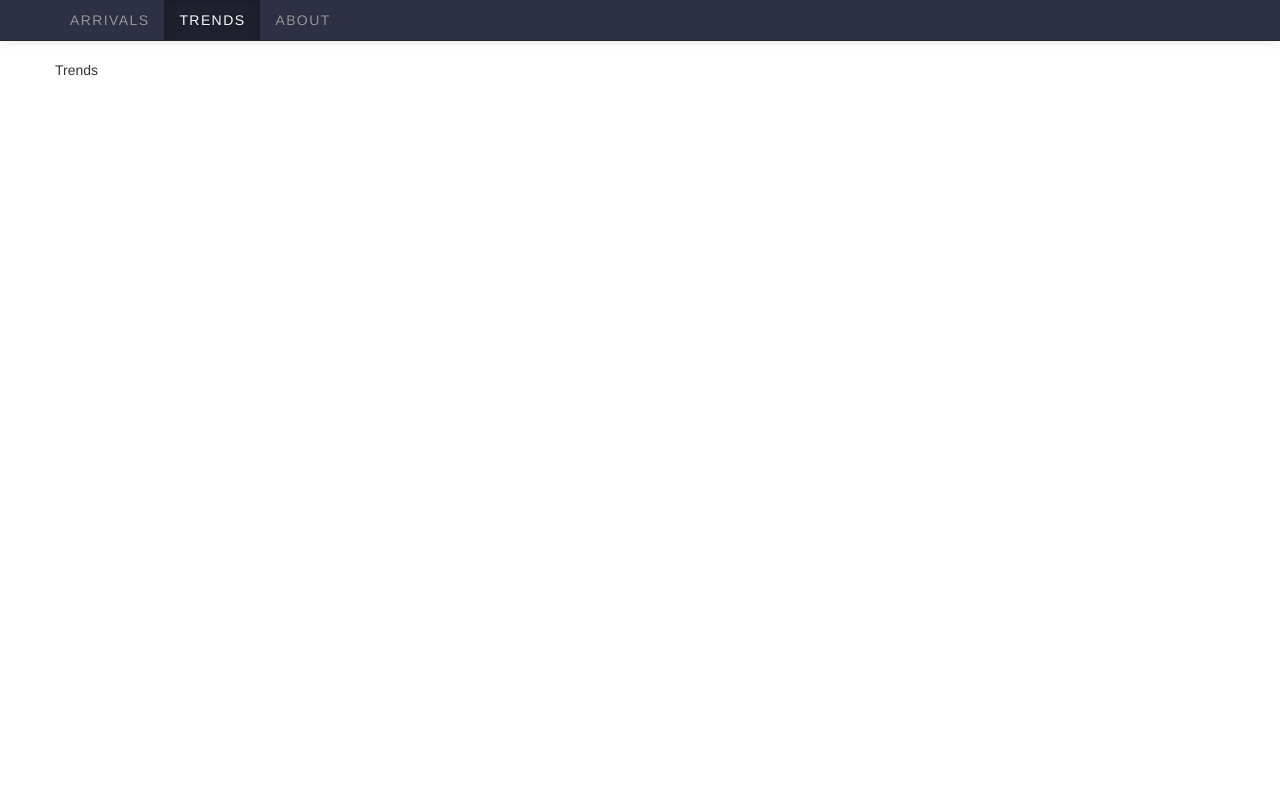
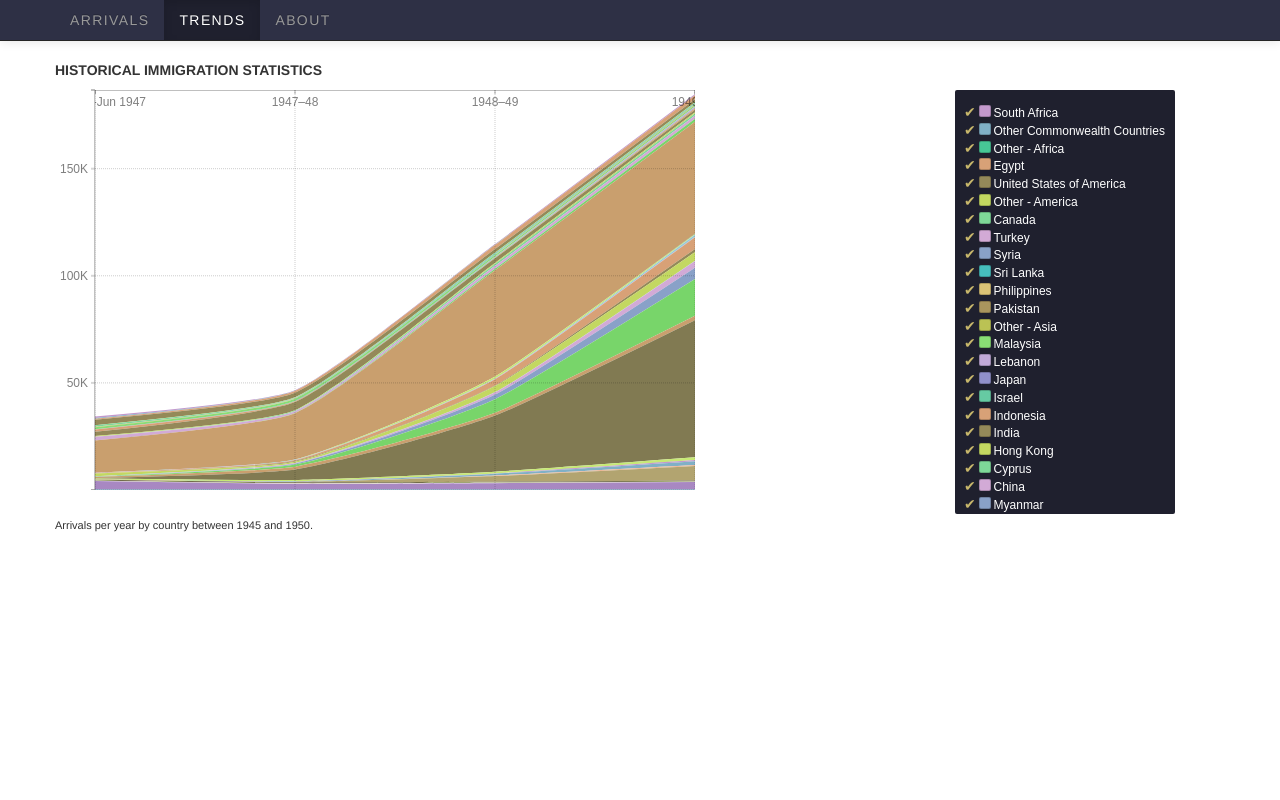
Before and after one commit to AnnaGerber/onebutmany, a plain HTML site: page trends.html in a window 1280 px wide. Drawn offline with nearby package versions, Linux system fonts and the light colour scheme; some icons are missing.

Commit message:
Added trends page using ABS data

```diff
--- /dev/null
+++ b/migrationstats.js
@@ -0,0 +1,432 @@
+console.log("series")
+var graphseries = [
+  {
+    name:"Fiji", data: [
+    { x: 1947, y:282 },
+    { x: 1948, y: 200 },
+    { x: 1949, y: 190 },
+    { x: 1950, y: 180 }
+    ]
+  },
+  {
+    name:"New Zealand",
+    data: [
+    { x: 1947, y:  3903 },
+    { x: 1948, y:  2622 },
+    { x: 1949, y:  2998 },
+    { x: 1950, y:  3542 }]
+  },
+  {
+    name:"Other - Oceania",  data: [
+    { x: 1947, y: 122 },
+    { x: 1948, y: 171 },
+    { x: 1949, y: 174 },
+    { x: 1950, y: 138 }]
+  },
+  {
+    name:"Other Commonwealth Countries", data: [
+    { x: 1947, y: 166 },
+    { x: 1948, y: 106 },
+    { x: 1949, y: 88 },
+    { x: 1950, y: 82 }]
+  },
+  {
+    name:"Papua New Guinea", data: [
+    { x: 1947, y: 271 },
+    { x: 1948, y: 487 },
+    { x: 1949, y: 429 },
+    { x: 1950, y: 504 }]
+  },
+  /*{
+    name:"Albania", data: [
+    { x: 1947, y: 0 },
+    { x: 1948, y: 0 },
+    { x: 1949, y: 0 },
+    { x: 1950, y: 0 }]
+  },*/
+  {
+    name:"Austria", data: [
+    { x: 1947, y: 64 },
+    { x: 1948, y: 150 },
+    { x: 1949, y:  2612 },
+    { x: 1950, y:  6805 }]
+  },
+  {
+    name:"Belgium", data: [
+    { x: 1947, y: 91 },
+    { x: 1948, y: 38 },
+    { x: 1949, y: 304 },
+    { x: 1950, y: 448 }]
+  },
+  /*{
+    name:"Bulgaria", data: [
+    { x: 1947, y: 0 },
+    { x: 1948, y: 0 },
+    { x: 1949, y: 0 },
+    { x: 1950, y: 0 }]
+  },*/
+  {
+    name:"Czechoslovakia", data: [
+    { x: 1947, y: 40 },
+    { x: 1948, y: 181 },
+    { x: 1949, y: 812 },
+    { x: 1950, y:  1778 }]
+  },
+  {
+    name:"Denmark", data: [
+    { x: 1947, y: 13 },
+    { x: 1948, y: 143 },
+    { x: 1949, y: 123 },
+    { x: 1950, y: 476 }]
+  },
+  /*{
+    name:"Estonia", data: [
+    { x: 1947, y: 0 },
+    { x: 1948, y: 0 },
+    { x: 1949, y: 0 },
+    { x: 1950, y: 0 }]
+  },*/
+  {
+    name:"Finland", data: [
+    { x: 1947, y: 3 },
+    { x: 1948, y: 7 },
+    { x: 1949, y: 31 },
+    { x: 1950, y: 68 }]
+  },
+  {
+    name:"France", data: [
+    { x: 1947, y: 414 },
+    { x: 1948, y: 591 },
+    { x: 1949, y: 796 },
+    { x: 1950, y:  1290 }]
+  },
+  {
+    name:"Germany", data: [
+    { x: 1947, y: 236 },
+    { x: 1948, y:  4830 },
+    { x: 1949, y:  26169 },
+    { x: 1950, y:  63982 }]
+  },
+  {
+    name:"Greece", data: [
+    { x: 1947, y: 439 },
+    { x: 1948, y:  1383 },
+    { x: 1949, y:  1303 },
+    { x: 1950, y:  2040 }]
+  },
+  /*{
+    name:"Hungary", data: [
+    { x: 1947, y: 0 },
+    { x: 1948, y: 0 },
+    { x: 1949, y: 0 },
+    { x: 1950, y: 0 }]
+  },*/
+  {
+    name:"Italy", data: [
+    { x: 1947, y: 161 },
+    { x: 1948, y: 940 },
+    { x: 1949, y:  6362 },
+    { x: 1950, y:  17197 }]
+  },
+  /*{
+    name:"Latvia", data: [
+    { x: 1947, y: 0 },
+    { x: 1948, y: 0 },
+    { x: 1949, y: 0 },
+    { x: 1950, y: 0 }]
+  },*/
+  /*{
+    name:"Lithuania", data: [
+    { x: 1947, y: 0 },
+    { x: 1948, y: 0 },
+    { x: 1949, y: 0 },
+    { x: 1950, y: 0 }]
+  },*/
+  {
+    name:"Malta", data: [
+    { x: 1947, y: 61 },
+    { x: 1948, y: 405 },
+    { x: 1949, y:  2137 },
+    { x: 1950, y:  5249 }]
+  },
+  {
+    name:"Netherlands", data: [
+    { x: 1947, y: 116 },
+    { x: 1948, y: 310 },
+    { x: 1949, y:  1095 },
+    { x: 1950, y:  3175 }]
+  },
+  {
+    name:"Norway", data: [
+    { x: 1947, y: 30 },
+    { x: 1948, y: 48 },
+    { x: 1949, y: 76 },
+    { x: 1950, y: 118 }]
+  },
+  {
+    name:"Other - Europe", data: [
+    { x: 1947, y:  1262 },
+    { x: 1948, y: 531 },
+    { x: 1949, y:  2831 },
+    { x: 1950, y:  3998 }]
+  },
+  {
+    name:"Other Commonwealth Countries", data: [
+    { x: 1947, y: 88 },
+    { x: 1948, y: 373 },
+    { x: 1949, y: 251 },
+    { x: 1950, y:  1493 }]
+  },
+  {
+    name:"Poland", data: [
+    { x: 1947, y: 218 },
+    { x: 1948, y: 467 },
+    { x: 1949, y:  2963 },
+    { x: 1950, y:  5464 }]
+  },
+  {
+    name:"Portugal", data: [
+    { x: 1947, y: 0 },
+    { x: 1948, y: 0 },
+    { x: 1949, y: 0 },
+    { x: 1950, y: 0 }]
+  },
+  /*{
+    name:"Romania", data: [
+    { x: 1947, y: 0 },
+    { x: 1948, y: 0 },
+    { x: 1949, y: 0 },
+    { x: 1950, y: 0 }]
+  },*/
+  {
+    name:"Spain", data: [
+    { x: 1947, y: 4 },
+    { x: 1948, y: 4 },
+    { x: 1949, y: 29 },
+    { x: 1950, y: 47 }]
+  },
+  {
+    name:"Sweden", data: [
+    { x: 1947, y: 32 },
+    { x: 1948, y: 69 },
+    { x: 1949, y: 149 },
+    { x: 1950, y: 186 }]
+  },
+  {
+    name:"Switzerland", data: [
+    { x: 1947, y: 65 },
+    { x: 1948, y: 154 },
+    { x: 1949, y: 186 },
+    { x: 1950, y: 864 }]
+  },
+  {
+    name:"U.S.S.R.", data: [
+    { x: 1947, y: 7 },
+    { x: 1948, y: 21 },
+    { x: 1949, y: 852 },
+    { x: 1950, y: 414 }]
+  },
+  {
+    name:"Ukraine", data: [
+    { x: 1947, y: 0 },
+    { x: 1948, y: 0 },
+    { x: 1949, y: 0 },
+    { x: 1950, y: 188 }]
+  },
+  {
+    name:"United Kingdom and Ireland", data: [
+    { x: 1947, y:  15048 },
+    { x: 1948, y:  21649 },
+    { x: 1949, y:  49653 },
+    { x: 1950, y:  52166 }]
+  },
+  {
+    name:"Yugoslavia", data: [
+    { x: 1947, y: 13 },
+    { x: 1948, y: 74 },
+    { x: 1949, y: 635 },
+    { x: 1950, y:  1403 }]
+  },
+  {
+    name:"Myanmar", data: [
+    { x: 1947, y: 0 },
+    { x: 1948, y: 0 },
+    { x: 1949, y: 117 },
+    { x: 1950, y: 79 }]
+  },
+  {
+    name:"China", data: [
+    { x: 1947, y:  1700 },
+    { x: 1948, y: 827 },
+    { x: 1949, y:  1285 },
+    { x: 1950, y:  1499 }]
+  },
+  {
+    name:"Cyprus", data: [
+    { x: 1947, y: 40 },
+    { x: 1948, y: 281 },
+    { x: 1949, y: 891 },
+    { x: 1950, y: 901 }]
+  },
+  {
+    name:"Hong Kong", data: [
+    { x: 1947, y: 323 },
+    { x: 1948, y: 208 },
+    { x: 1949, y: 481 },
+    { x: 1950, y: 530 }]
+  },
+  {
+    name:"India", data: [
+    { x: 1947, y:  1954 },
+    { x: 1948, y:  3786 },
+    { x: 1949, y:  2182 },
+    { x: 1950, y:  1204 }]
+  },
+  {
+    name:"Indonesia", data: [
+    { x: 1947, y:  1086 },
+    { x: 1948, y: 352 },
+    { x: 1949, y: 259 },
+    { x: 1950, y: 762 }]
+  },
+  {
+    name:"Israel", data: [
+    { x: 1947, y: 88 },
+    { x: 1948, y: 208 },
+    { x: 1949, y: 228 },
+    { x: 1950, y: 111 }]
+  },
+  {
+    name:"Japan", data: [
+    { x: 1947, y: 57 },
+    { x: 1948, y: 57 },
+    { x: 1949, y: 70 },
+    { x: 1950, y: 224 }]
+  },
+  {
+    name:"Lebanon", data: [
+    { x: 1947, y: 0 },
+    { x: 1948, y: 0 },
+    { x: 1949, y: 151 },
+    { x: 1950, y: 413 }]
+  },
+  {
+    name:"Malaysia", data: [
+    { x: 1947, y: 888 },
+    { x: 1948, y: 950 },
+    { x: 1949, y: 775 },
+    { x: 1950, y: 761 }]
+  },
+  {
+    name:"Other - Asia", data: [
+    { x: 1947, y: 16 },
+    { x: 1948, y: 103 },
+    { x: 1949, y: 43 },
+    { x: 1950, y: 90 }]
+  },
+  /*{
+    name:"Other Commonwealth Countries", data: [
+    { x: 1947, y: 0 },
+    { x: 1948, y: 0 },
+    { x: 1949, y: 0 },
+    { x: 1950, y: 0 }]
+  },*/
+  {
+    name:"Pakistan", data: [
+    { x: 1947, y: 0 },
+    { x: 1948, y: 0 },
+    { x: 1949, y: 57 },
+    { x: 1950, y: 177 }]
+  },
+  {
+    name:"Philippines", data: [
+    { x: 1947, y: 245 },
+    { x: 1948, y: 63 },
+    { x: 1949, y: 70 },
+    { x: 1950, y: 143 }]
+  },
+  /*{
+    name:"Singapore", data: [
+    { x: 1947, y: 0 },
+    { x: 1948, y: 0 },
+    { x: 1949, y: 0 },
+    { x: 1950, y: 0 }]
+  },*/
+  {
+    name:"Sri Lanka", data: [
+    { x: 1947, y: 0 },
+    { x: 1948, y: 0 },
+    { x: 1949, y: 167 },
+    { x: 1950, y: 256 }]
+  },
+  {
+    name:"Syria", data: [
+    { x: 1947, y: 25 },
+    { x: 1948, y: 105 },
+    { x: 1949, y: 191 },
+    { x: 1950, y: 22 }]
+  },
+  {
+    name:"Turkey", data: [
+    { x: 1947, y: 0 },
+    { x: 1948, y: 15 },
+    { x: 1949, y: 5 },
+    { x: 1950, y: 17 }]
+  },
+  {
+    name:"Canada", data: [
+    { x: 1947, y: 683 },
+    { x: 1948, y: 286 },
+    { x: 1949, y: 511 },
+    { x: 1950, y: 453 }]
+  },
+  {
+    name:"Other - America", data: [
+    { x: 1947, y: 27 },
+    { x: 1948, y: 86 },
+    { x: 1949, y: 71 },
+    { x: 1950, y: 95 }]
+  },
+  /*{
+    name:"Other Commonwealth Countries", data: [
+    { x: 1947, y: 0 },
+    { x: 1948, y: 0 },
+    { x: 1949, y: 0 },
+    { x: 1950, y: 0 }]
+  },*/
+  {
+    name:"United States of America", data: [
+    { x: 1947, y:  2570 },
+    { x: 1948, y:  2162 },
+    { x: 1949, y:  1654 },
+    { x: 1950, y:  1398 }]
+  },
+  {
+    name:"Egypt", data: [
+    { x: 1947, y: 367 },
+    { x: 1948, y: 800 },
+    { x: 1949, y:  1890 },
+    { x: 1950, y:  1801 }]
+  },
+  {
+    name:"Other - Africa", data: [
+    { x: 1947, y: 3 },
+    { x: 1948, y: 7 },
+    { x: 1949, y: 84 },
+    { x: 1950, y: 62 }]
+  },
+  {
+    name:"Other Commonwealth Countries", data: [
+    { x: 1947, y: 447 },
+    { x: 1948, y: 53 },
+    { x: 1949, y: 30 },
+    { x: 1950, y: 51 }]
+  },
+  {
+    name:"South Africa", data: [
+    { x: 1947, y: 616 },
+    { x: 1948, y: 266 },
+    { x: 1949, y: 358 },
+    { x: 1950, y: 545 }]
+  }
+]
--- a/obm.css
+++ b/obm.css
@@ -54,3 +54,32 @@ label, select {
 	left: 0;
 	/*bottom: 0;*/
 }
+
+/* Rickshaw */
+#chart_container {
+	position: relative;
+	font-family: Arial, Helvetica, sans-serif;
+}
+#chart {
+	position: relative;
+	left: 40px;
+}
+.rickshaw_graph .y_ticks {
+	left: 0;
+}
+#y_axis {
+	position: absolute;
+	top: 0;
+	bottom: 0;
+	width: 40px;
+}
+#legend {
+	background-color: #1F202E;
+	max-height:400px;
+	overflow:auto;
+	width: 210px;
+}
+.rickshaw_legend .action {
+	color:#F2DD7B;
+	opacity: .8 !important;
+}
--- a/obm.js
+++ b/obm.js
@@ -1,12 +1,26 @@
 $(function() {
 
    // center world map
+
+    if ($('#map').length > 0){
     	var map = L.map('map').setView([10, 116.00150299], 2);
     	console.log(map);
     	L.tileLayer('http://{s}.tile.cloudmade.com/' + keys.cloudmade + '/97745/256/{z}/{x}/{y}.png', {
     		attribution: 'Map data &copy; <a href="http://openstreetmap.org">OpenStreetMap</a> contributors, <a href="http://creativecommons.org/licenses/by-sa/2.0/">CC-BY-SA</a>, Imagery © <a href="http://cloudmade.com">CloudMade</a>',
     		maxZoom: 13
     	}).addTo(map);
+    	loadMapData();
+    }
+
+	if ($('#fromYear').length > 0){
+		setupSlider();
+	}
+	if ($('#chart').length>0){
+		setupTimeSeriesChart();
+	}
+
+});
+function setupSlider(){
 	// create slider
 	for (var y = 1921; y < 1950; y++){
 		$('#fromYear').append("<option value='" + y + "'>" + y  + "</option>");
@@ -16,9 +30,98 @@ $(function() {
 	$('#toYear').val(1940);
 
 	$('select#fromYear, select#toYear').selectToUISlider();
+}
+function setupTimeSeriesChart(){
+	console.log("time series chart")
+	var time = new Rickshaw.Fixtures.Time();
+	var years = time.unit('years');
 
+	var palette = new Rickshaw.Color.Palette( { scheme: 'spectrum14'} );
+
+	for (var i = 0; i < graphseries.length; i++){
+		var s = graphseries[i];
+		console.log(palette.color())
+		s.color = palette.color()
+	}
+	console.log(graphseries)
+	var graph = new Rickshaw.Graph( {
+		renderer: 'area',
+        element: document.querySelector("#chart"),
+        width: 600,
+        height: 400,
+        /*series: [ {
+        	    name: "Fiji",
+                 data: [ { x: 1947, y: 282 }, { x: 1948, y: 296 }, { x: 1949, y: 190 }, { x: 1950, y: 180 }],
+                 color: palette.color()
+        },
+        {
+                        name: "New Zealand",
+                        data: [ { x: 1947, y: 3903 }, { x: 1948, y: 2622},{ x: 1949, y: 2998 }, { x: 1950, y: 3542 }],
+	color: palette.color()
+		}*/
+		series: graphseries
+
+    } );
+
+	var format = function(n) {
+
+		var map = {
+			1947: 'Oct 1945-Jun 1947',
+			1948: '1947–48',
+			1949: '1948–49',
+			1950: '1949–50',
+
+		};
+
+		return map[n];
+	}
+
+	var x_ticks = new Rickshaw.Graph.Axis.X( {
+		graph: graph,
+		orientation: 'bottom',
+		element: document.getElementById('x_axis'),
+		pixelsPerTick: 200,
+		tickFormat: format
+	} );
+	//var x_axis = new Rickshaw.Graph.Axis.Time( { graph: graph, timeUnit: years } );
+
+	var y_axis = new Rickshaw.Graph.Axis.Y( {
+		graph: graph,
+		orientation: 'left',
+		tickFormat: Rickshaw.Fixtures.Number.formatKMBT,
+		element: document.getElementById('y_axis'),
+	} );
+	var legend = new Rickshaw.Graph.Legend({
+		graph: graph,
+		element: document.querySelector('#legend')
 	});
-
+	var shelving = new Rickshaw.Graph.Behavior.Series.Toggle({
+		graph: graph,
+		legend: legend
+	});
+	var hoverDetail = new Rickshaw.Graph.HoverDetail( {
+		graph: graph,
+		xFormatter: function(x) { return "Year: " + x },
+		yFormatter: function(y) { return Math.floor(y) + " people" }
+	} );
+	/*var highlighter = new Rickshaw.Graph.Behavior.Series.Highlight({
+		graph: graph,
+		legend: legend
+	});*/
+	var order = new Rickshaw.Graph.Behavior.Series.Order({
+		graph: graph,
+		legend: legend
+	});
+	graph.render();
+}
+function loadMapData(){
+	$.ajax({
+		url: 'getdata.php',
+		success: function(d){
+			console.log("got data",d)
+		}
+	})
+}
 //var lat = jQuery(el).data('lat');
 //var long = jQuery(el).data('long');
 //var map = L.map(el).setView([lat, long], 6);
--- a/trends.html
+++ b/trends.html
@@ -10,8 +10,9 @@
     <link href="vendor/bootstrap/css/bootstrap.css" rel="stylesheet">
     <link href="vendor/bootstrap/css/bootstrap-responsive.css" rel="stylesheet">
      <link href="vendor/bootstrap/css/bootstrap-responsive.css" rel="stylesheet">
-    <link href="//netdna.bootstrapcdn.com/twitter-bootstrap/2.3.1/css/bootstrap-combined.no-icons.min.css" rel="stylesheet">
+
     <link href="obm.css" rel="stylesheet">
+    <link href="vendor/rickshaw/rickshaw.min.css" rel="stylesheet">
     <!-- HTML5 shim, for IE6-8 support of HTML5 elements -->
     <!--[if lt IE 9]>
       <script src="vendor/bootstrap/js/html5shiv.js"></script>
@@ -44,14 +45,27 @@
 
     <div class="container">
       <div class="content">
-        Trends
-    <!-- charts to go here -->
+        <p style="text-transform: uppercase;"><strong>Historical Immigration Statistics</strong></p>
+        <div class="row">
+        <div class="span9" id="chart_container">
+          <div id="y_axis"></div>
+          <div id="chart"></div>
+        </div>
+        <div id="legend" class="span2">
+        </span>
       </div>
 
+      </div>
+      <small>Arrivals per year by country between 1945 and 1950.</small>
 
     </div> <!-- /container -->
 
     <script src="//ajax.googleapis.com/ajax/libs/jquery/1.10.0/jquery.min.js"></script>
-
+    <script src="http://ajax.googleapis.com/ajax/libs/jqueryui/1.10.3/jquery-ui.min.js"></script>
+    <script src="vendor/rickshaw/d3.min.js"></script>
+    <script src="vendor/rickshaw/d3.layout.min.js"></script>
+    <script src="vendor/rickshaw/rickshaw.min.js"></script>
+    <script src="migrationstats.js"></script>
+    <script src="obm.js"></script>
   </body>
 </html>
```
Also changed, not shown: about.html (+6 -2 lines), vendor/rickshaw/d3.layout.min.js (added), vendor/rickshaw/d3.min.js (added), vendor/rickshaw/rickshaw.min.css (added), vendor/rickshaw/rickshaw.min.js (added). Lines whose indentation alone changed are shown as unchanged.
